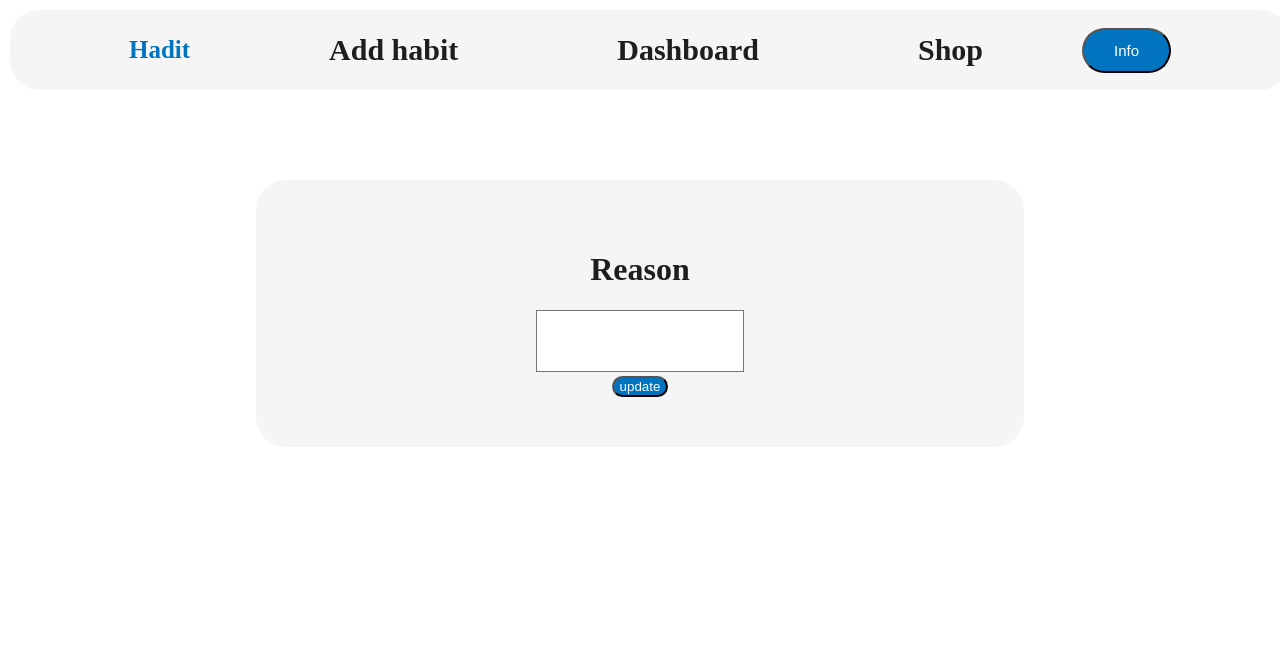
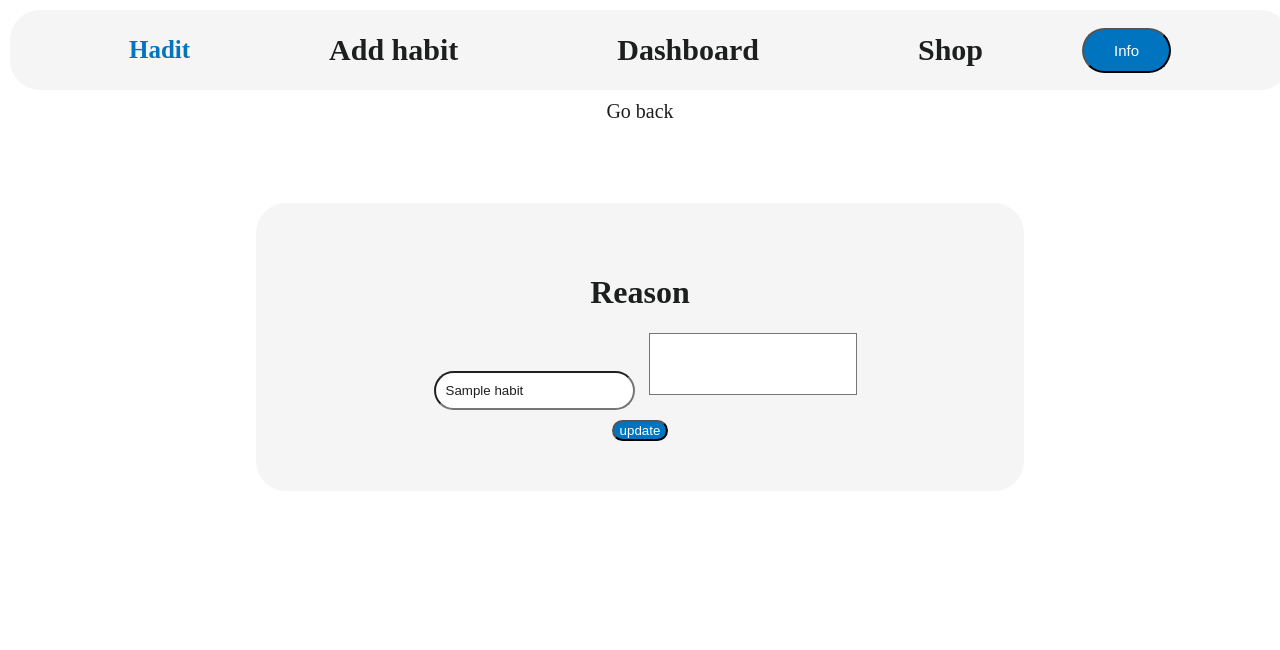
Before and after one commit to Jaxues/2023-Project, a Flask app: page /update/1 in a window 1280 px wide. Shown: the top 650 px of the page. Run offline with Flask 3, Linux system fonts and the light colour scheme; a user stored in the database is signed in; tables that the repository leaves empty hold one stand-in row (values such as "Sample post"); some libraries are stand-ins or nearby versions.

Commit message:
Have defualt value and change name of habit

```diff
--- a/app/forms.py
+++ b/app/forms.py
@@ -68,6 +68,7 @@ class StreakForm(FlaskForm):
 class UpdateForm(FlaskForm):
     reason = TextAreaField(name='updated_reason', validators=[
                            DataRequired(), Length(8, 64)])
+    name= StringField(name='update name', validators=[DataRequired(), Length(8,64)])
     submit = SubmitField('update')
 
 class ShopForm(FlaskForm):
--- a/app/function.py
+++ b/app/function.py
@@ -71,8 +71,7 @@ def habit_points(user_streak, type_of_habit):
             total_points += user_streak*15
     return total_points
 
-def email_verification(user_email):
-    token=URLSafeSerializer(user_email)
+def email_verification(user_email, token):
     msg= Message("Authentication link", recipients=[user_email])
     msg.body=("This is your authentication link {}".format(url_for('authentication', token=token, _external=True)))
     return mail.send(msg)
--- a/app/routes.py
+++ b/app/routes.py
@@ -11,7 +11,7 @@ from sqlalchemy.exc import IntegrityError
 from app.function import get_local_date, check_consecutive, heatmap_data, heatmap_date_checker, habit_points, email_verification
 from better_profanity import profanity
 from math import ceil
-
+from itsdangerous import URLSafeSerializer
 
 @login_manager.user_loader
 # Define userloader to Users ID
@@ -87,6 +87,7 @@ def register():
         try:
             db.session.add(newuser)
             db.session.commit()
+
             email_verification(form.email.data)
             flash('success','Email needs to be authenticated email was sent to {}'.format(form.email.data))
             return redirect(url_for("login"))
@@ -94,7 +95,8 @@ def register():
         except IntegrityError:
             db.session.rollback()
             flash("error", "User already exists")
-            email_verification(form.email.data)
+            token=URLSafeSerializer(form.email.data)
+            email_verification(form.email.data, token)
             return redirect(url_for('register'))
         """
         except:
@@ -335,6 +337,7 @@ def update(id):
     form = UpdateForm()
     if form.validate_on_submit():
         habit = habits.query.filter_by(id=id).first()
+        name=form.name.data
         updated_reason = form.reason.data
         check_profanity_reason = profanity.contains_profanity(updated_reason)
         # Check for profanity in user inputted reason
@@ -343,6 +346,7 @@ def update(id):
                 'error', 'This updated reason contains profanity please remove it if you wish to update it.')
             return redirect(url_for('dashboard', id=1))
         habit.reason = updated_reason
+        habit.name=name
         db.session.commit()
         flash('success', 'Reason succesfully updated')
         return redirect(url_for('dashboard', id=1))
@@ -420,18 +424,16 @@ def shop():
     if form.validate_on_submit():
         if form.streak_freeze.data:
             streak_freeze_user= users.query.filter_by(id=current_user.id).first()
-            if streak_freeze_user.user_points >= 500:
-                if streak_freeze_user.streak_freeze:
-                    flash('error','Streak freeze already purchased')
-                    return redirect(url_for('shop'))
+            if streak_freeze_user.streak_freeze:
+                flash('error','Streak freeze already purchased')
+                return redirect(url_for('shop'))
+            elif streak_freeze_user.user_points >= 500:
                 streak_freeze_user.user_points = current_user.user_points - 500
                 streak_freeze_user.streak_freeze= True
                 db.session.commit()
                 flash('success','Streak freeze purchased')
                 return redirect(url_for('shop'))
-            elif streak_freeze_user.streak_freeze:
-                flash('error','Streak freeze already purchased')
-                return redirect(url_for('shop'))
+
             else:
                 flash('error','Not enough points to purchase streak freeze only have {}'.format(streak_freeze_user.user_points))
                 return redirect(url_for('shop'))
--- a/app/scheduler.py
+++ b/app/scheduler.py
@@ -4,3 +4,5 @@ from app.models import users, habits, streak
 scheduler=BackgroundScheduler()
 
 def email_user():
+
+def check_streak():
--- a/app/templates/update.html
+++ b/app/templates/update.html
@@ -1,10 +1,15 @@
 {% extends 'base.html'%}
 <title> Update </title>
 {% block content%}
+<div class="body">
+<a href="{{url_for('dashboard',id=1)}}"> Go back</a>
+
+</div>
 <form method="POST" class="userinfo">
     <!-- Import wtforms fields-->
     <h1> Reason</h1>
     {{ form.csrf_token()}}
+    {{ form.name(value=current_habit.name)}}
     {{ form.reason(value=current_habit.reason) }}
     {{ form.submit(class_='submit')}}
 </form>
```
